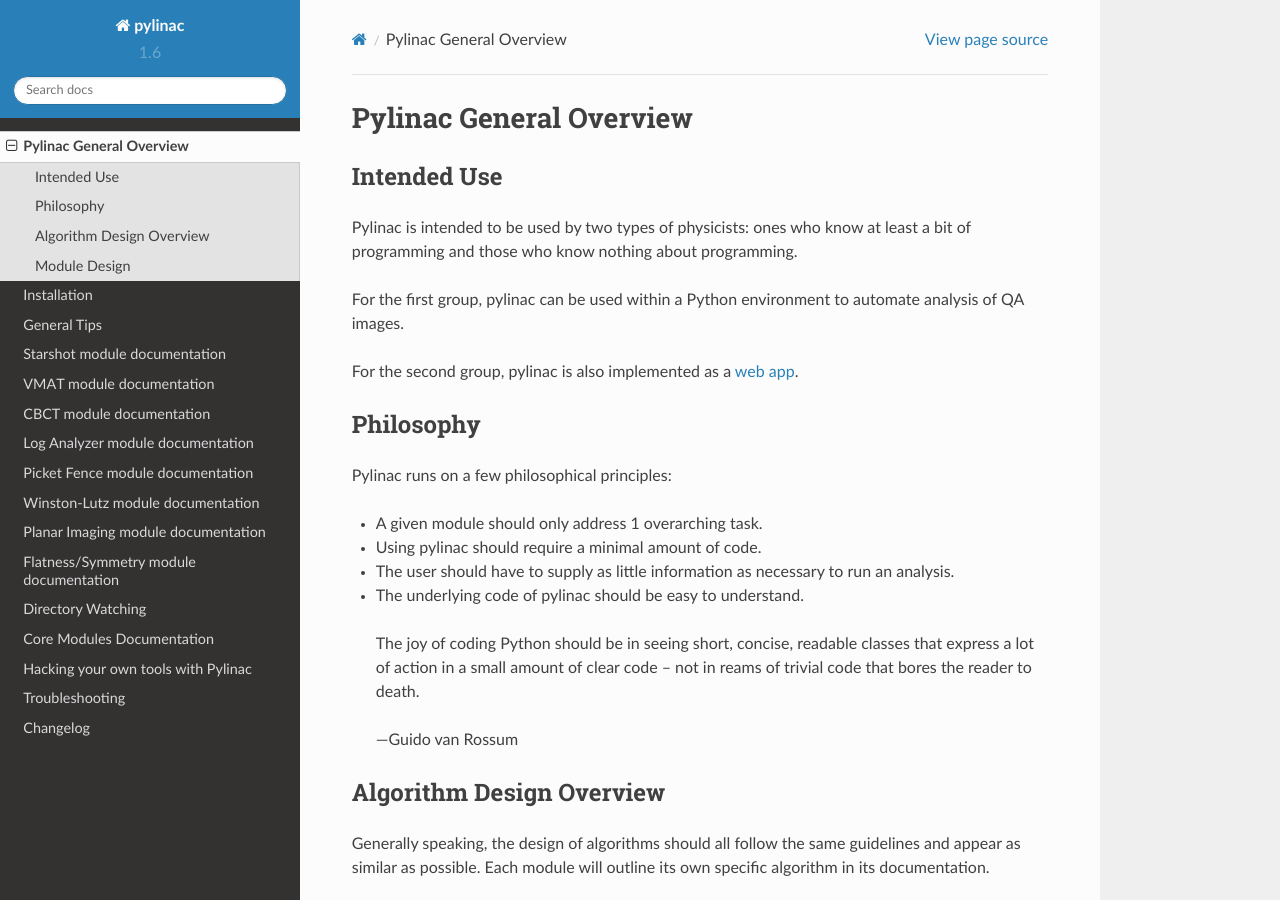
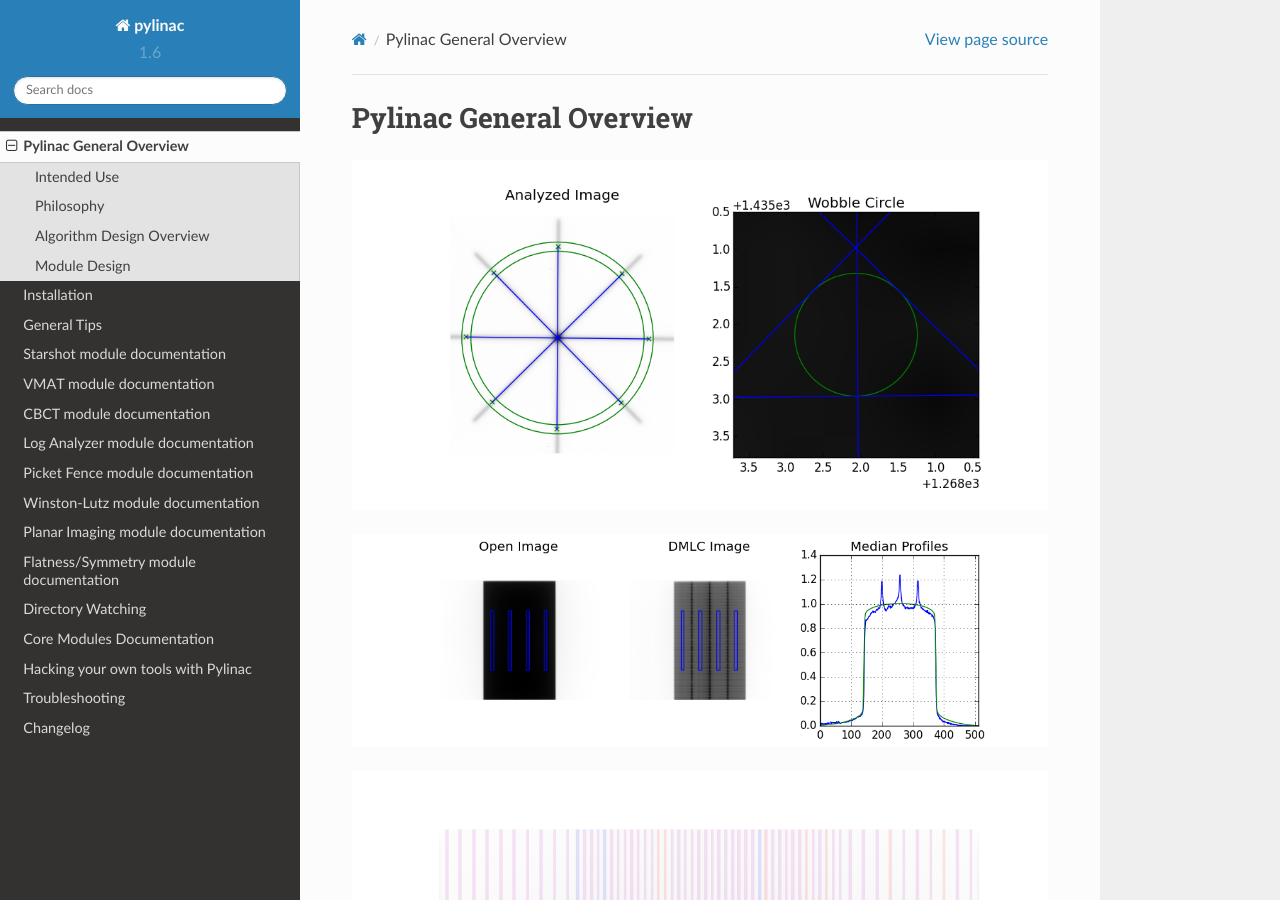
Before and after one commit to jrkerns/pylinac, a Sphinx documentation site: the page built from docs/source/overview.rst, in a window 1280 px wide and 900 px high. Built offline with Sphinx 7.4.7 and the Read the Docs theme 2.0.0, drawn with Linux system fonts in a browser that asks for light colours.

Commit message:
formatting fixes

```diff
--- a/docs/source/overview.rst
+++ b/docs/source/overview.rst
@@ -3,17 +3,11 @@
 Pylinac General Overview
 ========================
 
-.. image::
+.. image:: images/starshot_analyzed.png
 
-    images/starshot_analyzed.png
+.. image:: images/vmat_analyzed.png
 
-.. image::
-
-    images/vmat_analyzed.png
-
-.. image::
-
-    images/PF_tight_tolerance.png
+.. image:: images/PF_tight_tolerance.png
 
 Intended Use
 ------------
```
Also changed, not shown: docs/source/log_analyzer.rst (+4 -12 lines).
